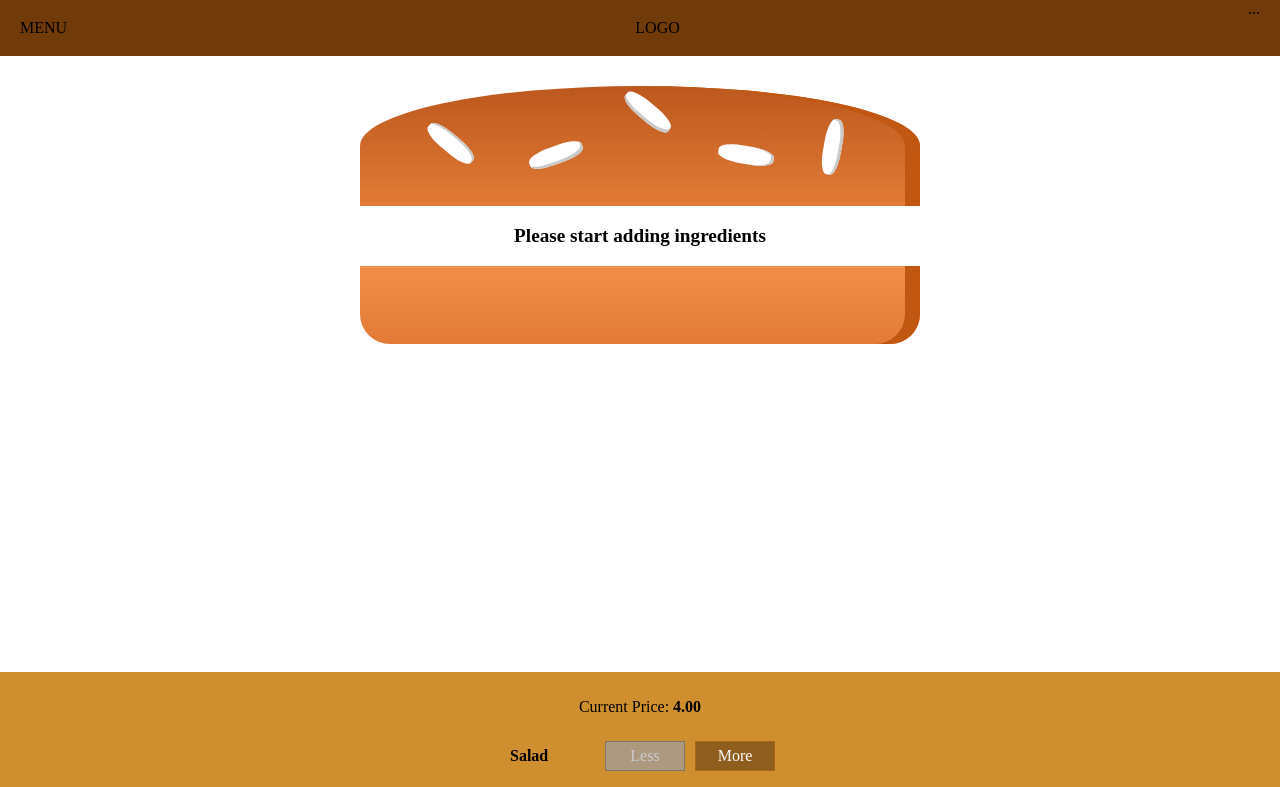
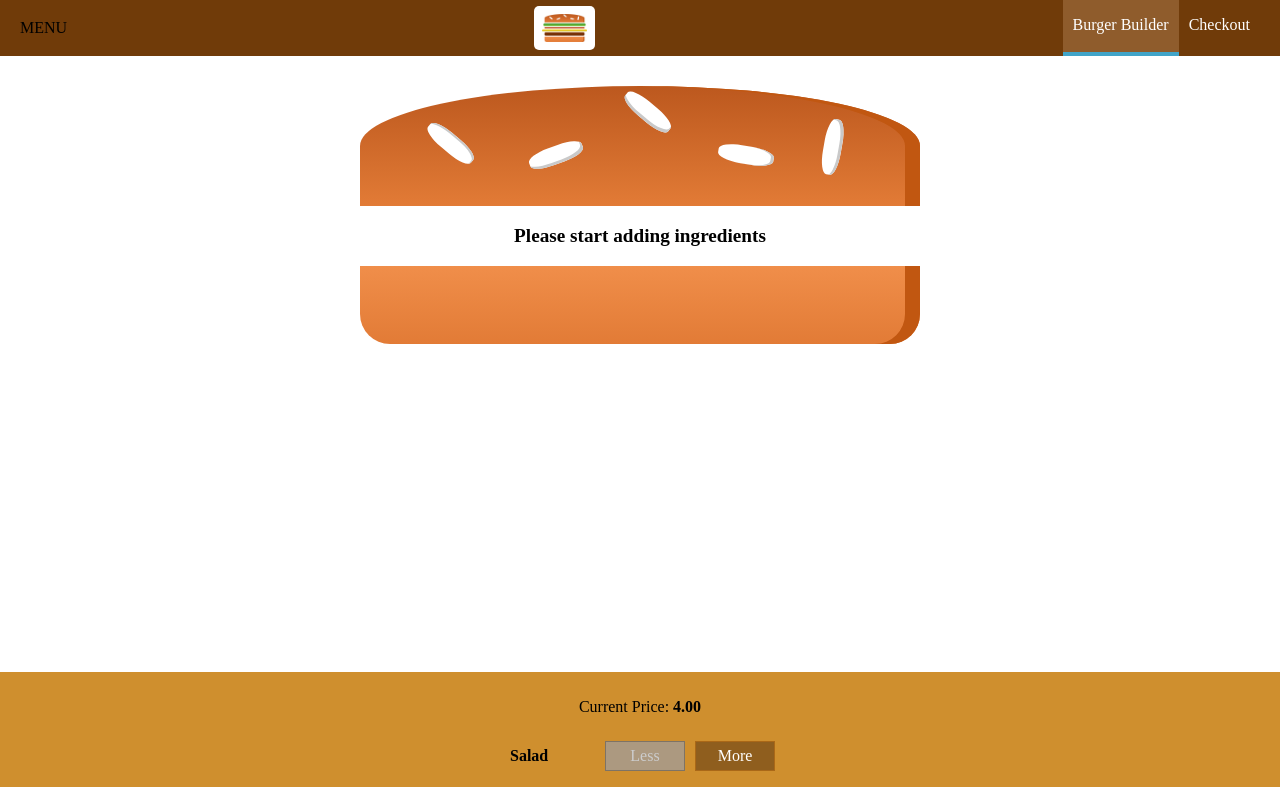
Before and after one commit to motasem99/burger-app, a React (Create React App) app: page / in a window 1280 px wide. Shown: the top 787 px of the page. Built offline with nearby package versions, Linux system fonts and the light colour scheme.

Commit message:
lear react burger-app lec30

```diff
--- /dev/null
+++ b/src/components/Logo/Logo.js
@@ -0,0 +1,12 @@
+import React from 'react'
+
+import burgerLogo from '../../assets/images/28.1 burger-logo.png.png'
+import classes from './Logo.module.css'
+
+const Logo = (props) => (
+    <div className={classes.Logo}>
+        <img src={burgerLogo} alt="MyBurger" />
+    </div>
+)
+
+export default Logo
--- /dev/null
+++ b/src/components/Logo/Logo.module.css
@@ -0,0 +1,11 @@
+.Logo {
+  background-color: white;
+  padding: 8px;
+  height: 80%;
+  box-sizing: border-box;
+  border-radius: 5px;
+}
+
+.Logo img {
+  height: 100%;
+}
--- /dev/null
+++ b/src/components/Navigation/NavigationItems/NavigationItem/NavigationItem.js
@@ -0,0 +1,14 @@
+import React from 'react'
+import classes from './NavigationItem.module.css'
+
+const NavigationItem = (props) => (
+        <li className={classes.NavigationItem}>
+            <a
+              href={props.link}
+              className={props.active ? classes.active : null}>
+              {props.children}
+            </a>
+        </li>
+    )
+
+export default NavigationItem
--- /dev/null
+++ b/src/components/Navigation/NavigationItems/NavigationItem/NavigationItem.module.css
@@ -0,0 +1,25 @@
+.NavigationItem {
+  margin: 0;
+  box-sizing: border-box;
+  display: flex;
+  height: 100%;
+  align-items: center;
+}
+
+.NavigationItem a {
+  color: white;
+  text-decoration: none;
+  height: 100%;
+  padding: 16px 10px;
+  border-bottom: 4px solid transparent;
+  box-sizing: border-box;
+  display: block;
+}
+
+.NavigationItem a:hover,
+.NavigationItem a:active,
+.NavigationItem a.active {
+  background-color: #8f5c2c;
+  border-bottom: 4px solid #40a4c8;
+  color: white;
+}
--- /dev/null
+++ b/src/components/Navigation/NavigationItems/NavigationItems.js
@@ -0,0 +1,13 @@
+import React from 'react'
+
+import classes from './NavigationItems.module.css'
+import NavigationItem from './NavigationItem/NavigationItem'
+
+const NavigationItems = () => (
+    <ul className={classes.NavigationItems}>
+        <NavigationItem link="/" active>Burger Builder</NavigationItem>
+        <NavigationItem link="/">Checkout</NavigationItem>
+    </ul>
+)
+
+export default NavigationItems
--- /dev/null
+++ b/src/components/Navigation/NavigationItems/NavigationItems.module.css
@@ -0,0 +1,8 @@
+.NavigationItems {
+  margin: 0;
+  padding: 0;
+  list-style: none;
+  display: flex;
+  align-items: center;
+  height: 100%;
+}
--- a/src/components/Navigation/Toolbar/Toolbar.js
+++ b/src/components/Navigation/Toolbar/Toolbar.js
@@ -1,13 +1,15 @@
 import React from 'react'
 
 import classes from './Toolbar.module.css'
+import Logo from '../../Logo/Logo'
+import NavigationItems from '../NavigationItems/NavigationItems'
 
 const Toolbar = (props) => (
     <header className={classes.Toolbar}>
         <div>MENU</div>
-        <div>LOGO</div>
+        <Logo />
         <nav>
-            ...
+            <NavigationItems />
         </nav>
     </header>
 )
```
Also changed, not shown: src/assets/images/28.1 burger-logo.png.png (added), 1 other file (tests, documents, lock files or other folders).
